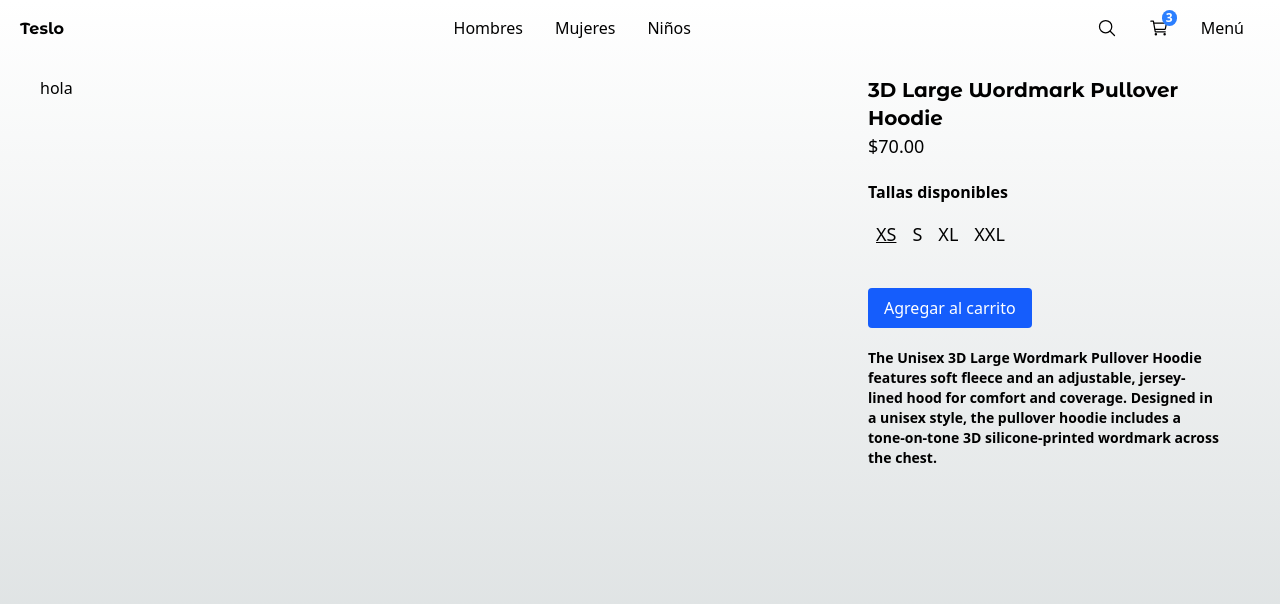
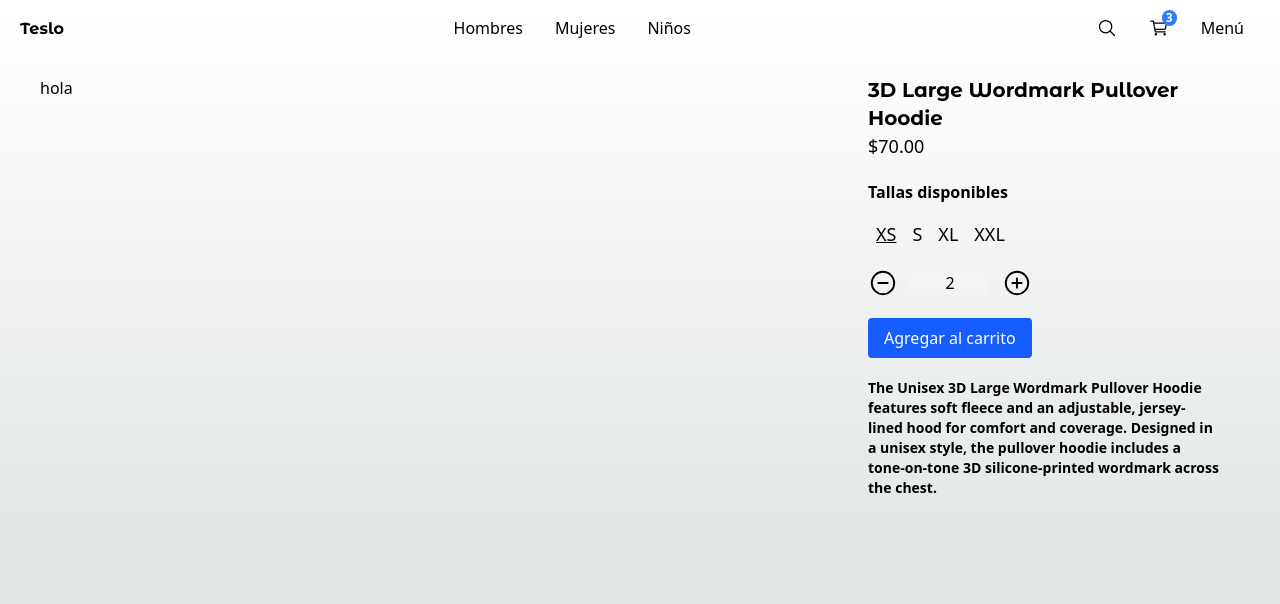
Before and after one commit to modoZen/next-teslo-shop, a Next.js app: page /product/3d_large_wordmark_pullover_hoodie in a window 1280 px wide. Shown: the top 604 px of the page. Built offline with nearby package versions, Linux system fonts and the light colour scheme.

Commit message:
selector de cantidad

```diff
--- a/src/app/(shop)/product/[slug]/page.tsx
+++ b/src/app/(shop)/product/[slug]/page.tsx
@@ -1,3 +1,4 @@
+import { QuantitySelector } from "@/components/product/quantity-selector/QuantitySelector";
 import { SizeSelector } from "@/components/product/size-selector/SizeSelector";
 import { titleFont } from "@/config/fonts";
 import { initialData } from "@/seed/seed";
@@ -30,6 +31,8 @@ export default async function Home({
           selectedSize={product.sizes[0]}
         />
 
+        <QuantitySelector quantity={2} />
+
         <button className="btn-primary my-5">Agregar al carrito</button>
 
         <h3 className="font-bold text-sm">{product.description}</h3>
--- /dev/null
+++ b/src/components/product/quantity-selector/QuantitySelector.tsx
@@ -0,0 +1,34 @@
+"use client";
+
+import { useState } from "react";
+import { IoAddCircleOutline, IoRemoveCircleOutline } from "react-icons/io5";
+
+interface Props {
+  quantity: number;
+}
+
+export const QuantitySelector = ({ quantity }: Props) => {
+  const [currentQuantity, setCurrentQuantity] = useState(quantity);
+
+  const onQuantityChange = (value: number) => {
+    if (currentQuantity + value < 1) return;
+
+    setCurrentQuantity(currentQuantity + value);
+  };
+
+  return (
+    <div className="flex items-center">
+      <button onClick={() => onQuantityChange(-1)}>
+        <IoRemoveCircleOutline size={30} />
+      </button>
+
+      <div className="w-20 mx-3 px-5 bg-gray-100 text-center rounded">
+        {currentQuantity}
+      </div>
+
+      <button onClick={() => onQuantityChange(1)}>
+        <IoAddCircleOutline size={30} />
+      </button>
+    </div>
+  );
+};
```
